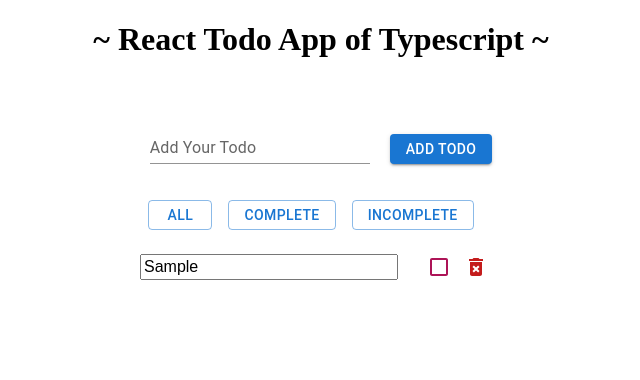
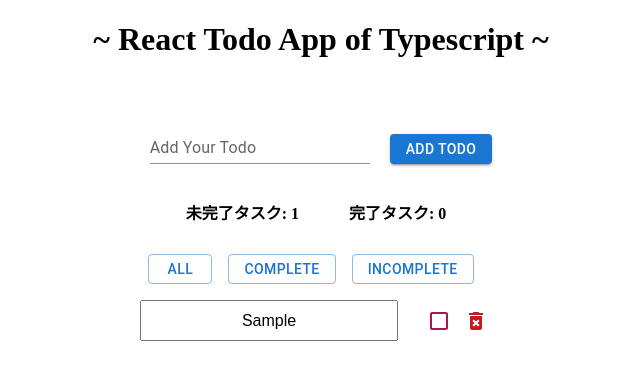
Before and after one commit to kaji5963/react-todo-typescript, a React (Create React App) app: page / in a window 1280 px wide. Both pictures are taken after typing "Sample" into the empty fields and a click on the button "ADD TODO". Shown: the top 380 px of the page, without its empty margins (319-959 px from the left). Built offline with nearby package versions, Linux system fonts and the light colour scheme.

Commit message:
細かい部分の訂正

```diff
--- a/package.json
+++ b/package.json
@@ -16,9 +16,11 @@
     "@types/node": "^16.11.56",
     "@types/react": "^18.0.17",
     "@types/react-dom": "^18.0.6",
+    "firebase": "^9.9.3",
     "framer-motion": "^7.2.1",
     "react": "^18.2.0",
     "react-dom": "^18.2.0",
+    "react-native-get-random-values": "^1.8.0",
     "react-scripts": "5.0.1",
     "react-uuid": "^1.0.2",
     "recoil": "^0.7.5",
--- a/src/App.css
+++ b/src/App.css
@@ -39,8 +39,7 @@ header {
 }
 
 .container-list input {
-  height: 20px;
-  width: 250px;
+  height: 35px;
   margin-right: 20px;
   font-size: 16px;
 }
@@ -51,3 +50,26 @@ header {
   align-items: center;
   list-style: none;
 }
+
+input {
+  width: 250px;
+  text-align: center;
+}
+
+.container-task {
+  display: flex;
+  justify-content: center;
+  margin-bottom: 30px;
+}
+
+.task-one {
+  margin-right: 50px;
+  font-size: 16px;
+  font-weight: bold;
+}
+
+.task-two {
+  margin-right: 10px;
+  font-size: 16px;
+  font-weight: bold;
+}
--- a/src/App.tsx
+++ b/src/App.tsx
@@ -1,13 +1,13 @@
 import React from "react";
 import "./App.css";
+import { Header } from "./components/Header";
 import { TodoList } from "./components/TodoList";
 
-export const App = (): JSX.Element => {
+export const App = () => {
+
   return (
     <div>
-      <header>
-        <h1>~ React Todo App of Typescript ~</h1>
-      </header>
+      <Header />
       <TodoList />
     </div>
   );
--- a/src/atom.tsx
+++ /dev/null
@@ -1,6 +0,0 @@
-import { atom } from "recoil"
-
-export const todoList = atom({
-  key: "todo",
-  default: [],
-})
--- /dev/null
+++ b/src/components/Header.tsx
@@ -0,0 +1,9 @@
+import React from "react";
+
+export const Header = () => {
+  return (
+    <header>
+      <h1>~ React Todo App of Typescript ~</h1>
+    </header>
+  );
+};
--- a/src/components/TodoList.tsx
+++ b/src/components/TodoList.tsx
@@ -14,27 +14,36 @@ export const TodoList = () => {
   const [todo, setTodo] = useState<Todo[]>([]);
 
   type Todo = {
-    id: number;
+    id: number | string;
     inputValue: string;
-    checked: boolean;
+    completed: boolean;
+    status: string;
   };
 
   const initialState = {
     task: {
-      id: Math.floor(Math.random() * 300),
+      id: Math.floor(Math.random() * 1000).toString(16),
       inputValue: inputValue,
-      checked: false,
+      completed: false,
+      status: "incomplete",
     },
   };
 
+  // const todoStatus = {
+  //   all: "all",
+  //   complete: "complete",
+  //   incomplete: "incomplete",
+  // }
+
+  //formの送信機能
   const handleSubmit = (e: React.FormEvent<HTMLFormElement>) => {
+    e.preventDefault();
     if (inputValue === "") return;
-    e.preventDefault();
     const newTodo: Todo = initialState.task;
     setTodo([newTodo, ...todo]);
     setInputValue("");
   };
-
+  //-Todoの追加処理
   const handleAddButton = (
     e: React.MouseEvent<HTMLButtonElement, MouseEvent>
   ) => {
@@ -43,8 +52,8 @@ export const TodoList = () => {
     setTodo([newTodo, ...todo]);
     setInputValue("");
   };
-
-  const handleEdit = (id: number, inputValue: string) => {
+  //タスクの編集機能
+  const handleEdit = (id: number | string, inputValue: string) => {
     const editTodo = todo.map((todo) => {
       if (todo.id === id) {
         todo.inputValue = inputValue;
@@ -53,16 +62,16 @@ export const TodoList = () => {
     });
     setTodo(editTodo);
   };
-
-  const handleDelete = (id: number) => {
+  //タスクの削除機能
+  const handleDelete = (id: number | string) => {
     const deleteTodo = todo.filter((todo) => todo.id !== id);
     setTodo(deleteTodo);
   };
-
-  const handleChecked = (id: number, checked: boolean) => {
+  //完了の切り替え機能
+  const handleCompleted = (id: number | string, completed: boolean) => {
     const checkTodo = todo.map((todo) => {
       if (todo.id === id) {
-        todo.checked = !checked;
+        todo.completed = !completed;
       }
       return todo;
     });
@@ -71,6 +80,7 @@ export const TodoList = () => {
 
   return (
     <>
+      {/* form及び追加ボタン */}
       <div className="container-input">
         <form onSubmit={(e) => handleSubmit(e)}>
           <TextField
@@ -89,21 +99,30 @@ export const TodoList = () => {
           </Stack>
         </form>
       </div>
-
+      {/* 完了及び未完了タスク数 */}
+      <div className="container-task">
+        <div className="task-one">
+          未完了タスク: {todo.filter((todo) => !todo.completed).length}
+        </div>
+        <div className="task-two">
+          完了タスク: {todo.filter((todo) => todo.completed).length}
+        </div>
+      </div>
+      {/* ステータス切り替えボタン */}
       <div className="container-button">
         <Stack spacing={2} direction="row" className="addButton">
-          <Button onClick={() => alert("all")} variant="outlined">
+          <Button onClick={() => console.log(todo)} variant="outlined">
             ALL
           </Button>
-          <Button onClick={() => alert("complete")} variant="outlined">
+          <Button onClick={() => console.log(todo)} variant="outlined">
             COMPLETE
           </Button>
-          <Button onClick={() => alert("incomplete")} variant="outlined">
+          <Button onClick={() => console.log(todo)} variant="outlined">
             INCOMPLETE
           </Button>
         </Stack>
       </div>
-
+      {/* リスト・チェックボックス・削除 */}
       {todo.map((todo) => {
         return (
           <div key={todo.id} className="container-list">
@@ -113,7 +132,7 @@ export const TodoList = () => {
                   type="text"
                   value={todo.inputValue}
                   onChange={(e) => handleEdit(todo.id, e.target.value)}
-                  disabled={todo.checked}
+                  disabled={todo.completed}
                 />
               </li>
               <Checkbox
@@ -124,9 +143,8 @@ export const TodoList = () => {
                     color: pink[600],
                   },
                 }}
-                onChange={() => handleChecked(todo.id, todo.checked)}
+                onChange={() => handleCompleted(todo.id, todo.completed)}
               />
-
               <Box sx={{ display: "flex", gap: 1, alignItems: "center" }}>
                 <ChipDelete
                   color="danger"
@@ -142,4 +160,4 @@ export const TodoList = () => {
       })}
     </>
   );
-};
+};;
--- a/tsconfig.json
+++ b/tsconfig.json
@@ -1,6 +1,6 @@
 {
   "compilerOptions": {
-    "target": "es5",
+    "target": "es2017",
     "lib": [
       "dom",
       "dom.iterable",
```
Also changed, not shown: 2 other files (tests, documents, lock files or other folders).
